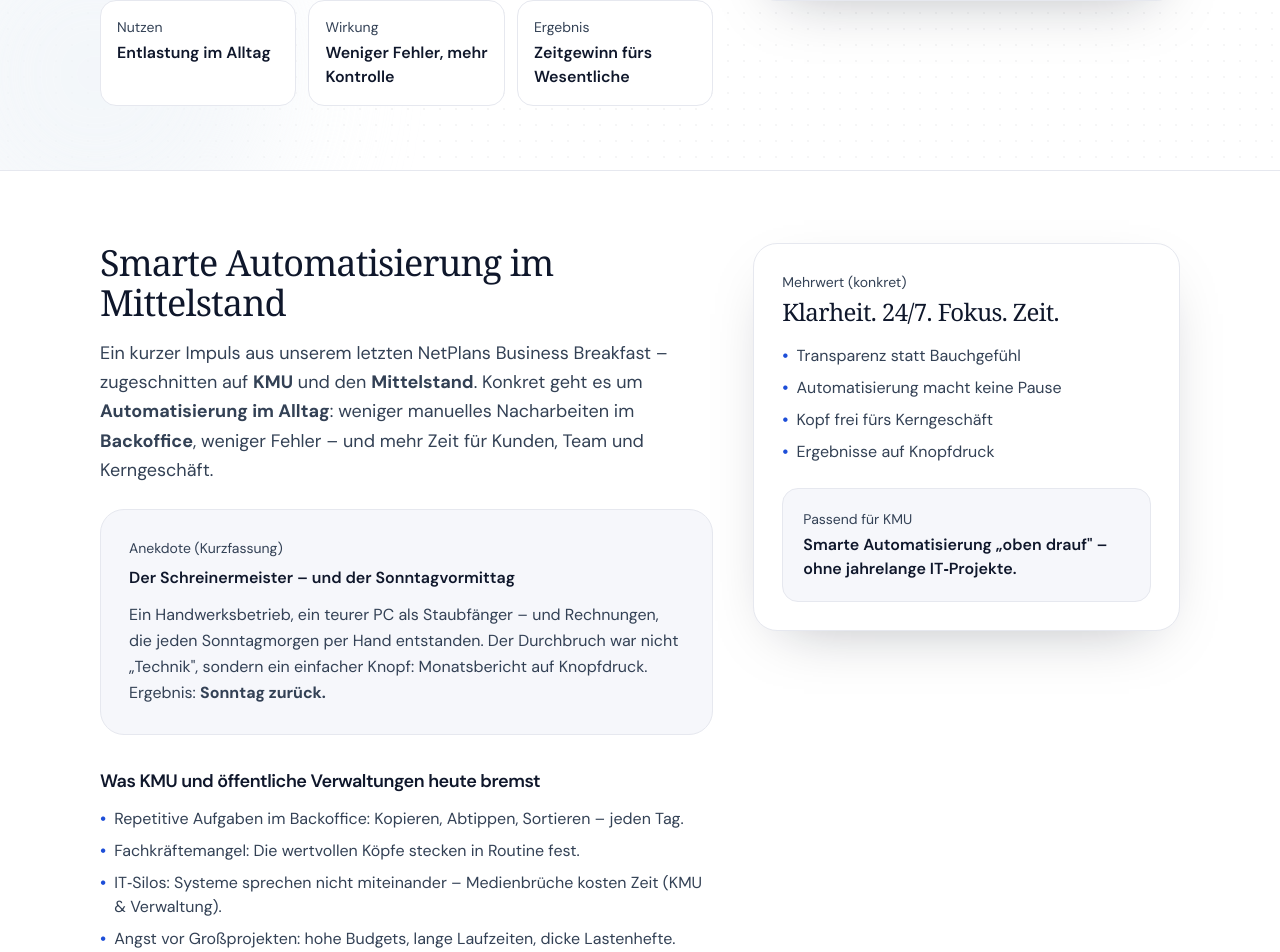
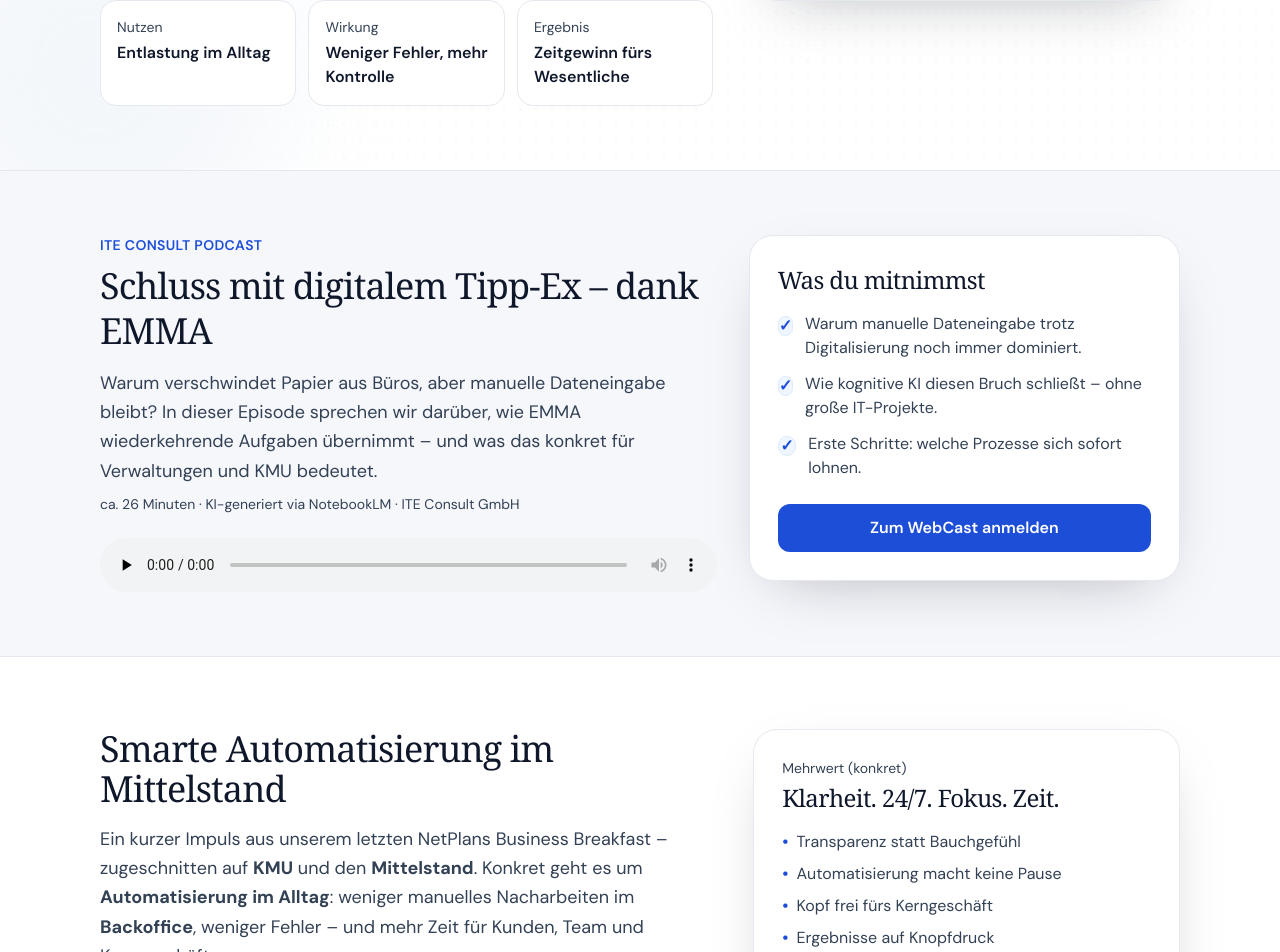
Before and after one commit to dieterich-m/ite-consult-landingpage, a Next.js app: page /emma in a window 1280 px wide. Shown: the part 972-1924 px from the top of the page. Built offline with nearby package versions, Linux system fonts and the light colour scheme.

Commit message:
WebCast-Termin auf 12.08.2026 aktualisiert + Podcast-Section hinzugefügt
Co-Authored-By: Claude Sonnet 4.6 <noreply@anthropic.com>

```diff
--- a/app/emma/page.tsx
+++ b/app/emma/page.tsx
@@ -9,7 +9,7 @@ export const metadata: Metadata = {
 }
 
 const NETPLANS_URL =
-  'https://www.netplans.de/veranstaltungen/emma-im-einsatz-24-06-26/'
+  'https://www.netplans.de/veranstaltungen/emma-im-einsatz-12-08-26/'
 
 export default function EmmaPage() {
   return (
@@ -28,7 +28,7 @@ export default function EmmaPage() {
                     <div className="mt-0.5 w-9 h-9 rounded-2xl bg-[#1D4ED8] text-white flex items-center justify-center font-bold" aria-hidden="true">WC</div>
                     <div>
                       <p className="text-sm text-slate-em">Nächster NetPlans WebCast</p>
-                      <p className="mt-1 text-lg font-semibold text-ink leading-tight">24. Juni 2026 · 10:00 Uhr</p>
+                      <p className="mt-1 text-lg font-semibold text-ink leading-tight">12. August 2026 · 10:00 Uhr</p>
                       <p className="mt-1 text-base sm:text-lg font-semibold text-slate-em leading-snug">EMMA live: So sparen Unternehmen Zeit mit smarter Automatisierung</p>
                       <p className="mt-1 text-sm text-slate-em">Online · kostenfrei · ca. 60 Minuten</p>
                       <div className="mt-3 flex flex-wrap gap-2">
@@ -84,6 +84,41 @@ export default function EmmaPage() {
                   <a href={NETPLANS_URL} className="mt-3 inline-flex w-full items-center justify-center rounded-xl bg-ink text-white px-5 py-3 font-semibold hover:opacity-95">Zum NetPlans Formular</a>
                   <p className="mt-3 text-xs text-slate-em">Hinweis: Link führt direkt zum NetPlans-Anmeldeformular.</p>
                 </div>
+              </div>
+            </div>
+          </div>
+        </div>
+      </section>
+
+      {/* Podcast */}
+      <section id="podcast" className="bg-mist border-t border-line">
+        <div className="mx-auto container-max px-5 py-14 md:py-16">
+          <div className="grid md:grid-cols-12 gap-8 items-start">
+            <div className="md:col-span-7">
+              <p className="text-sm font-semibold text-[#1D4ED8] uppercase tracking-wide">ITE Consult Podcast</p>
+              <h2 className="mt-2 font-serif text-3xl md:text-4xl leading-tight">Schluss mit digitalem Tipp-Ex – dank EMMA</h2>
+              <p className="mt-4 text-slate-em text-lg leading-relaxed">
+                Warum verschwindet Papier aus Büros, aber manuelle Dateneingabe bleibt? In dieser Episode sprechen wir darüber, wie EMMA wiederkehrende Aufgaben übernimmt – und was das konkret für Verwaltungen und KMU bedeutet.
+              </p>
+              <p className="mt-2 text-sm text-slate-em">ca. 26 Minuten · KI-generiert via NotebookLM · ITE Consult GmbH</p>
+              <div className="mt-6">
+                <audio controls preload="none" className="w-full rounded-xl" style={{ accentColor: '#1D4ED8' }}>
+                  <source src="/emma/podcast/schluss-mit-digitalem-tipp-ex-dank-emma.m4a" type="audio/mp4" />
+                  Dein Browser unterstützt kein Audio-Element.
+                </audio>
+              </div>
+            </div>
+            <div className="md:col-span-5">
+              <div className="rounded-3xl border border-line bg-white p-7 shadow-soft">
+                <h3 className="font-serif text-2xl">Was du mitnimmst</h3>
+                <ul className="mt-4 space-y-3 text-slate-em">
+                  <li className="flex gap-3"><span className="mt-1 w-5 h-5 rounded-full bg-blue-50 border border-blue-100 flex items-center justify-center text-[#1D4ED8] font-bold" aria-hidden="true">✓</span><span>Warum manuelle Dateneingabe trotz Digitalisierung noch immer dominiert.</span></li>
+                  <li className="flex gap-3"><span className="mt-1 w-5 h-5 rounded-full bg-blue-50 border border-blue-100 flex items-center justify-center text-[#1D4ED8] font-bold" aria-hidden="true">✓</span><span>Wie kognitive KI diesen Bruch schließt – ohne große IT-Projekte.</span></li>
+                  <li className="flex gap-3"><span className="mt-1 w-5 h-5 rounded-full bg-blue-50 border border-blue-100 flex items-center justify-center text-[#1D4ED8] font-bold" aria-hidden="true">✓</span><span>Erste Schritte: welche Prozesse sich sofort lohnen.</span></li>
+                </ul>
+                <a href={NETPLANS_URL} className="mt-6 inline-flex w-full items-center justify-center rounded-xl bg-[#1D4ED8] text-white px-5 py-3 font-semibold shadow-soft hover:opacity-95">
+                  Zum WebCast anmelden
+                </a>
               </div>
             </div>
           </div>
```
Also changed, not shown: 1 other file (tests, documents, lock files or other folders).
